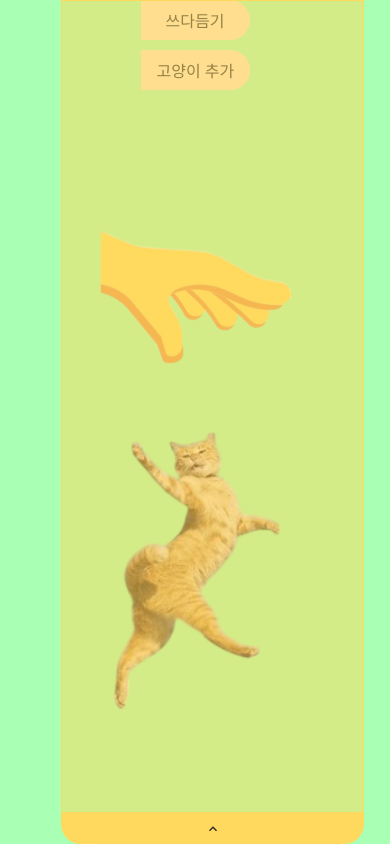
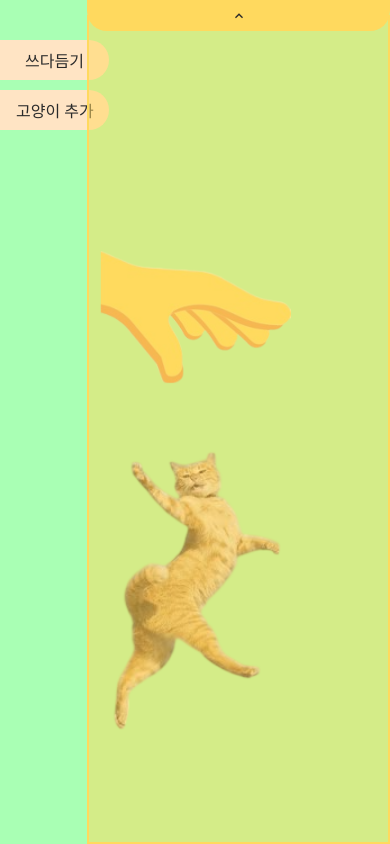
Before and after one commit to kmhyomin/petTheCat, a React (Vite) app: page / in a window 390 px wide. Both pictures are taken after a click on the button 212 px from the left and 16 px from the top of the page. Built offline with nearby package versions, Linux system fonts and the light colour scheme.

Commit message:
update : CatePhotoList.tsx , .module.css scroll function

```diff
--- a/src/App.module.css
+++ b/src/App.module.css
@@ -42,7 +42,6 @@ button {
 
 @media only screen and (max-width: 768px) {
   .wapper {
-    display: flex;
     flex-direction: column;
   }
   .buttonContainer {
--- a/src/App.tsx
+++ b/src/App.tsx
@@ -14,8 +14,11 @@ function App() {
   const [isMoving, setIsMoving] = useState(false);
   const [catPhotos, setCatPhotos] = useState<ICatPhoto[]>([]);
   const [currentCat, setCurrentCat] = useState("../cat1.png");
+  const [red, setRed] = useState(0);
 
-  const handlePetPet = () => {
+  // console.log("sss isMoving", isMoving);
+
+  const handlePetPet = useCallback(() => {
     if (!isMoving) {
       setIsMoving(true);
 
@@ -23,14 +26,16 @@ function App() {
         setIsMoving(false);
       }, 200);
     }
-  };
+  }, [isMoving]);
 
   return (
     <div className={styles.wapper}>
-      <Btns PetPet={handlePetPet} onUpload={setCatPhotos} />
+      <div className={styles.buttonContainer}>
+        <Btns PetPet={handlePetPet} onUpload={setCatPhotos} setRed={setRed} />
+      </div>
       <div className={styles.container}>
         <div className={styles.PetCat}>
-          <PetCat isMoving={isMoving} catImg={currentCat} />
+          <PetCat isMoving={isMoving} catImg={currentCat} red={red} />
         </div>
       </div>
       <div className={styles.listContainer}>
--- a/src/components/Btns/Btns.tsx
+++ b/src/components/Btns/Btns.tsx
@@ -1,13 +1,16 @@
-import { useCallback } from "react";
+import { useCallback, useState } from "react";
 import type { ICatPhoto } from "../../App";
 import styles from "./Btns.module.css";
 
 interface IBtnsProps {
   PetPet: () => void;
   onUpload: React.Dispatch<React.SetStateAction<ICatPhoto[]>>;
+  setRed: React.Dispatch<React.SetStateAction<number>>;
 }
 
-export default function Btns({ PetPet, onUpload }: IBtnsProps) {
+export default function Btns({ PetPet, onUpload, setRed }: IBtnsProps) {
+  const [clickCount, setClickCount] = useState(0);
+
   const getImgWH = useCallback(
     (file: File): Promise<{ width: number; height: number }> => {
       return new Promise((resolve, reject) => {
@@ -28,6 +31,7 @@ export default function Btns({ PetPet, onUpload }: IBtnsProps) {
     },
     [],
   );
+
   const handleFileUpload = useCallback(
     async (e: React.ChangeEvent<HTMLInputElement>) => {
       const files = e.currentTarget.files;
@@ -54,10 +58,21 @@ export default function Btns({ PetPet, onUpload }: IBtnsProps) {
     [getImgWH],
   );
 
+  const boomPet = useCallback(() => {
+    setClickCount(clickCount + 1);
+    if (clickCount >= 5) setRed((prev) => prev + 10);
+  }, [clickCount]);
+
   return (
     <>
       <div className={styles.buttonContainer}>
-        <div className={styles.petBtn} onClick={PetPet}>
+        <div
+          className={styles.petBtn}
+          onClick={() => {
+            PetPet();
+            boomPet();
+          }}
+        >
           쓰다듬기
         </div>
         <div className={styles.addCatBtn}>
--- a/src/components/CatPhotoList/CatPhotoList.module.css
+++ b/src/components/CatPhotoList/CatPhotoList.module.css
@@ -6,11 +6,6 @@
 .frame {
   height: 12.5rem;
   display: flex;
-}
-.frame:active {
-  transform: translateY(-10%) translateX(8px);
-  transition: transform 0.1s ease-in-out;
-  color: #ffc400;
 }
 .drawerKnob {
   width: 3rem;
@@ -26,50 +21,80 @@
   width: 10rem;
 }
 
+/* ... 기존 .catPhotoList, .frame, .drawerKnob 스타일은 그대로 둬 ... */
+
 .tract {
   width: 100%;
   display: flex;
   gap: 1.25rem;
-  padding-left: 1rem;
+  padding: 0 1rem; /* 상하는 0, 좌우는 1rem */
   align-items: center;
-  border: 1px solid #ffd95e;
+  border: 2px solid #ffd95e;
   background-color: rgba(255, 217, 94, 0.5);
 
-  user-select: none;
-  -webkit-user-drag: none;
+  /* 🔥 드래그 스크롤을 위한 핵심 설정 */
+  overflow-x: auto; /* 가로 스크롤 허용 */
+  white-space: nowrap; /* 아이템들이 줄바꿈되지 않게 */
+  cursor: grab; /* 기본은 손바닥 모양 */
+  scrollbar-width: none; /* 파이어폭스 스크롤바 숨기기 */
+  user-select: none; /* 텍스트 선택 방지 */
 }
 
-.tract li {
-  cursor: pointer;
-  box-shadow: inset;
-  user-select: none;
-  -webkit-user-drag: none;
-  height: 10rem;
-  width: auto;
+/* 크롬, 사파리에서 스크롤바 안 보이게 */
+.tract::-webkit-scrollbar,
+.MoTrack::-webkit-scrollbar {
+  display: none;
 }
-.thumbnail {
+
+/* 🖱️ 마우스 꾹 눌렀을 때 (JS에서 클래스 추가됨) */
+.active {
+  cursor: grabbing;
 }
 
 .thumbnail img {
   display: block;
   width: 100%;
   height: 100%;
+  object-fit: cover;
   -webkit-user-drag: none;
+  user-drag: none;
+  pointer-events: none;
 }
-/* ============================================================= */
+
+.thumbnail {
+  width: auto;
+  height: 9rem;
+  cursor: pointer;
+}
+
+/* ======================== @media ============================= */
+
 @media only screen and (max-width: 768px) {
-  .catPhotoList {
-    width: max-content;
-    height: 100%;
+  .MoTrack {
+    display: flex;
+    flex-direction: column;
+    align-items: center;
+    gap: 1rem;
+    padding: 1rem;
+
+    height: 100vh;
+    overflow-y: auto;
+    overflow-x: hidden;
+    cursor: grab;
+
+    border: 2px solid #ffd95e;
+    background-color: rgba(255, 217, 94, 0.5);
+    margin-top: -1rem;
+    padding-top: 2rem;
+  }
+
+  .MoTrack.active {
+    cursor: grabbing;
   }
 
   .frame {
-    height: auto;
-    max-height: 100vh;
     display: flex;
     flex-direction: column;
-    align-items: center;
-    padding-right: 1.6rem;
   }
   .frame:active {
     transform: translateX(-10%);
@@ -87,25 +112,15 @@
     align-items: center;
 
     cursor: pointer;
+    position: relative;
+    z-index: 2;
   }
   .arrow {
     width: 10rem;
   }
-
-  .tract {
-    width: 100%;
-    height: 100vh;
-    max-height: 100vh;
-    display: flex;
-    flex-direction: column;
-    justify-content: end;
-    gap: 1.25rem;
-    padding: 0rem 1rem 0rem 1rem;
-    align-items: center;
-    border: 1px solid #ffd95e;
-    background-color: rgba(255, 217, 94, 0.5);
-
-    user-select: none;
-    -webkit-user-drag: none;
+  .thumbnail {
+    width: 10rem;
+    height: auto;
+    cursor: pointer;
   }
 }
--- a/src/components/CatPhotoList/CatPhotoList.tsx
+++ b/src/components/CatPhotoList/CatPhotoList.tsx
@@ -1,4 +1,4 @@
-import { useCallback, useRef, useState } from "react";
+import { useCallback, useRef, useState, type MouseEvent } from "react";
 import type { ICatPhoto } from "../../App";
 import styles from "./CatPhotoList.module.css";
 import {
@@ -18,13 +18,55 @@ export const CatPhotoList = ({ list, setCurrentCat }: ICatPhotoList) => {
   const [useDrawerKnob, setUseDrawerKnob] = useState(false);
   const scrollRef = useRef<HTMLUListElement>(null);
   const isMobile = useIsMobile();
+
+  const [isDrag, setIsDrag] = useState<boolean>(false);
+  const [startX, setStartX] = useState<number>(0);
+
+  const onDragStart = (e: MouseEvent<HTMLUListElement>) => {
+    e.preventDefault();
+    if (!scrollRef.current) return;
+
+    setIsDrag(true);
+
+    // 모바일 일 때는 pageY와 scrollTop
+    // 아니면 pageX와 scrollLef
+    if (isMobile) {
+      setStartX(e.pageY + scrollRef.current.scrollTop);
+    } else {
+      setStartX(e.pageX + scrollRef.current.scrollLeft);
+    }
+  };
+
+  const onDragMove = (e: MouseEvent<HTMLUListElement>) => {
+    if (!isDrag || !scrollRef.current) return;
+
+    if (isMobile) {
+      scrollRef.current.scrollTop = startX - e.pageY;
+    } else {
+      scrollRef.current.scrollLeft = startX - e.pageX;
+    }
+  };
+
+  const onDragEnd = () => {
+    setIsDrag(false);
+  };
+
   const isGetOut = useCallback(() => {
     setUseDrawerKnob((perv) => !perv);
   }, []);
 
-  // console.log("sss useDrawerKnob:", useDrawerKnob);
-
   const handleScroll = useCallback(() => {}, []);
+  const DrawerIcon = isMobile ? (
+    useDrawerKnob ? (
+      <MdKeyboardArrowUp />
+    ) : (
+      <MdKeyboardArrowDown />
+    )
+  ) : useDrawerKnob ? (
+    <MdKeyboardArrowRight />
+  ) : (
+    <MdKeyboardArrowLeft />
+  );
 
   return (
     <div className={styles.catPhotoList}>
@@ -35,18 +77,24 @@ export const CatPhotoList = ({ list, setCurrentCat }: ICatPhotoList) => {
           height: isMobile && useDrawerKnob ? "100vh" : "",
         }}
       >
-        {!isMobile && (
         <button
-            className={styles.drawerKnob}
+          className={isMobile ? styles.MoDrawerKnob : styles.drawerKnob}
           onClick={() => {
             isGetOut();
           }}
         >
-            {useDrawerKnob ? <MdKeyboardArrowRight /> : <MdKeyboardArrowLeft />}
+          {DrawerIcon}
         </button>
-        )}
         {useDrawerKnob && (
-          <ul className={styles.tract} onScroll={handleScroll} ref={scrollRef}>
+          <ul
+            className={isMobile ? styles.MoTrack : styles.tract}
+            onScroll={handleScroll}
+            ref={scrollRef}
+            onMouseDown={onDragStart}
+            onMouseMove={onDragMove}
+            onMouseUp={onDragEnd}
+            onMouseLeave={onDragEnd}
+          >
             {list.map((photo, index) => {
               return (
                 <li key={index} className={styles.thumbnail}>
@@ -60,16 +108,6 @@ export const CatPhotoList = ({ list, setCurrentCat }: ICatPhotoList) => {
             })}
           </ul>
         )}
-        {isMobile && (
-          <button
-            className={styles.MoDrawerKnob}
-            onClick={() => {
-              isGetOut();
-            }}
-          >
-            {useDrawerKnob ? <MdKeyboardArrowUp /> : <MdKeyboardArrowDown />}
-          </button>
-        )}
       </div>
     </div>
   );
--- a/src/components/PetCat/petCat.tsx
+++ b/src/components/PetCat/petCat.tsx
@@ -3,13 +3,18 @@ import styles from "./petCat.module.css";
 interface IPetCatItem {
   isMoving: boolean;
   catImg?: string;
+  red: number;
 }
 
-export const PetCat = ({ isMoving, catImg }: IPetCatItem) => {
+export const PetCat = ({ isMoving, catImg, red }: IPetCatItem) => {
+  const boomPetStyle = {
+    color: `rgb(${red},0,0)`,
+  };
   return (
     <div className={styles.petCatBox}>
       <div
         className={`${styles.petHand} ${isMoving ? styles.activePetHand : ""}`}
+        style={boomPetStyle}
       >
         <img src="./../petHand.png" alt="쓰다듬는 소온" />
       </div>
```
Lines whose indentation alone changed are shown as unchanged.
